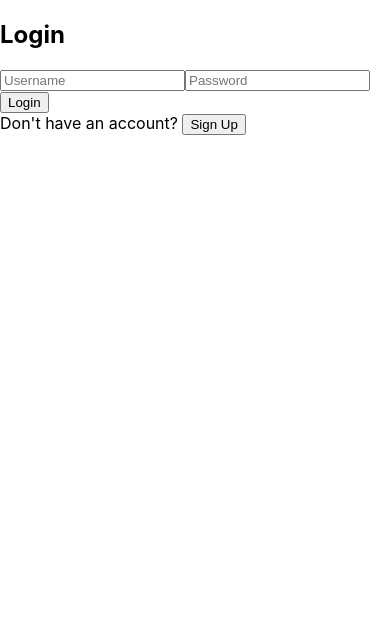
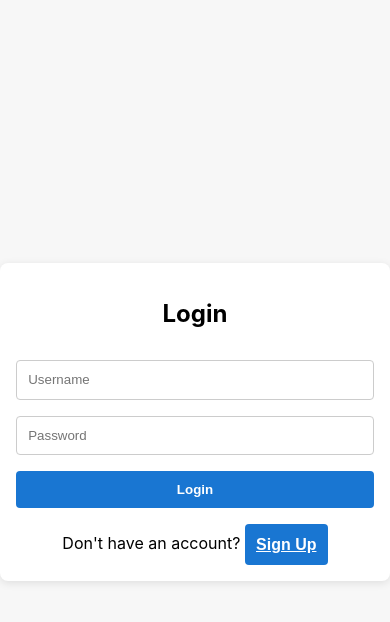
Before and after one commit to SekibaalaMark/E-ACCOUTANT, a React (Create React App) app in the folder frontend/: page / in a window 390 px wide. Shown: the top 622 px of the page. Built offline with nearby package versions, Linux system fonts and the light colour scheme.

Commit message:
added responsive css for the login page

```diff
--- a/frontend/src/App.css
+++ b/frontend/src/App.css
@@ -99,3 +99,82 @@
     max-width: 95vw;
   }
 }
+
+/* ...existing code... */
+.login-container, .signup-container {
+  display: flex;
+  justify-content: center;
+  align-items: center;
+  min-height: 100vh;
+  background: #f7f7f7;
+}
+
+.login-form, .signup-form {
+  background: #fff;
+  padding: 2rem;
+  border-radius: 8px;
+  box-shadow: 0 2px 8px rgba(0,0,0,0.1);
+  width: 100%;
+  max-width: 350px;
+  display: flex;
+  flex-direction: column;
+  gap: 1rem;
+}
+
+.login-form h2, .signup-form h2 {
+  text-align: center;
+  margin-bottom: 1rem;
+}
+
+.login-form input, .signup-form input,
+.signup-form select {
+  padding: 0.7rem;
+  border: 1px solid #ccc;
+  border-radius: 4px;
+}
+
+.login-form button, .signup-form button {
+  padding: 0.7rem;
+  background: #1976d2;
+  color: #fff;
+  border: none;
+  border-radius: 4px;
+  cursor: pointer;
+  font-weight: bold;
+}
+
+.login-form button:disabled, .signup-form button:disabled {
+  background: #90caf9;
+}
+
+.error {
+  color: #d32f2f;
+  text-align: center;
+}
+
+.success {
+  color: #388e3c;
+  text-align: center;
+}
+
+.signup-link {
+  text-align: center;
+}
+
+.link-btn {
+  background: none;
+  border: none;
+  color: #1976d2;
+  cursor: pointer;
+  text-decoration: underline;
+  font-size: 1em;
+  padding: 0;
+}
+
+@media (max-width: 500px) {
+  .login-form, .signup-form {
+    padding: 1rem;
+    max-width: 95vw;
+  }
+}
+/* ...existing code... */
```
